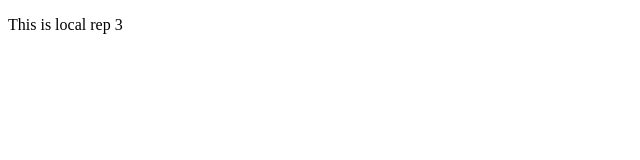
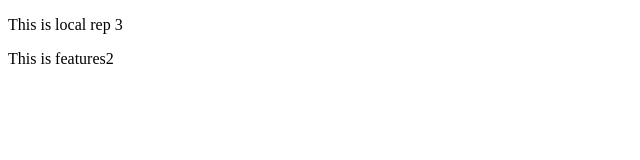
Before and after one commit to Nancysoni1234/local-repo4, a plain HTML site: page index.html in a window 1280 px wide. Shown: the full height of the page, 0-640 px from the left. Drawn offline with Linux system fonts and the light colour scheme.

Commit message:
Added features2

```diff
--- a/index.html
+++ b/index.html
@@ -7,5 +7,6 @@
 </head>
 <body>
     <p>This is local rep 3</p>
+    <p>This is features2</p>
 </body>
 </html>
```
